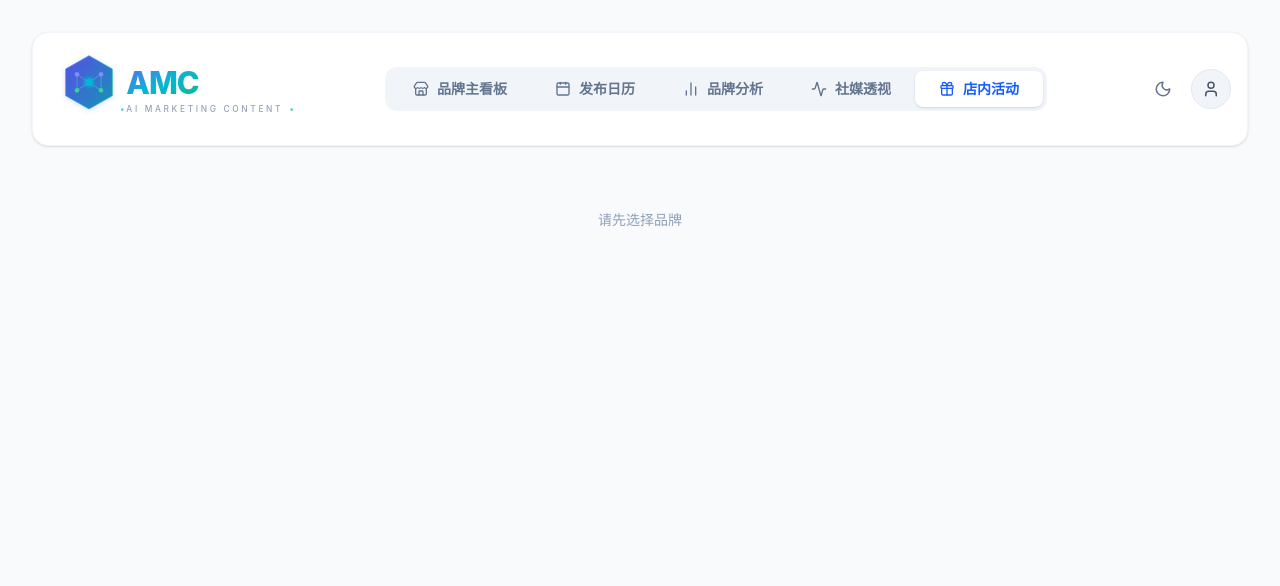
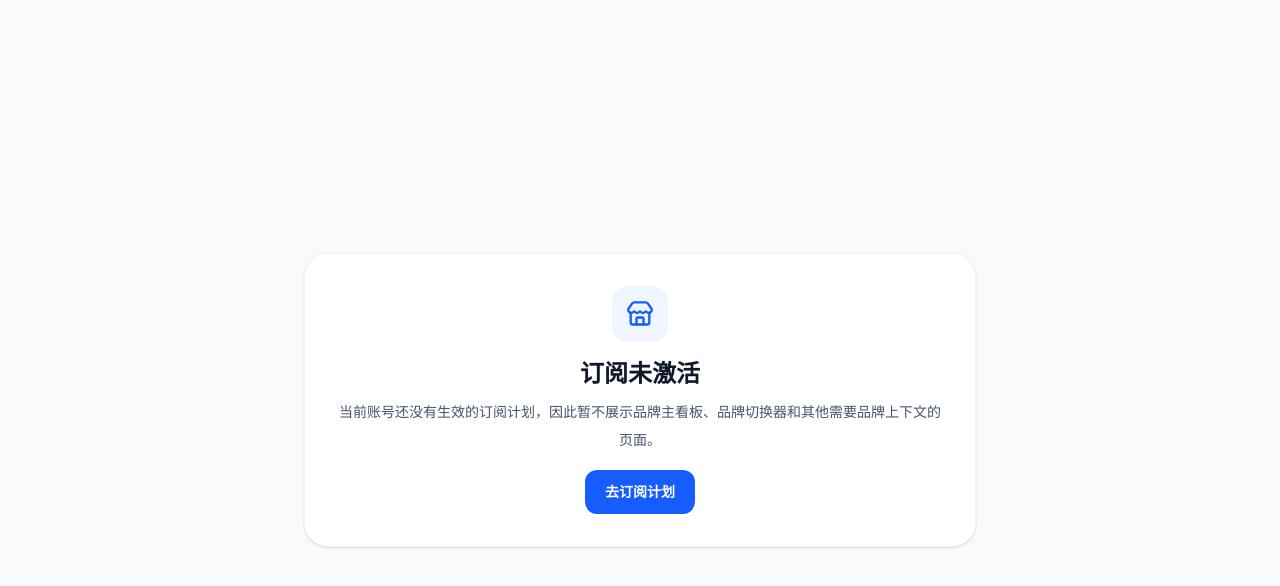
Before and after one commit to alextiannus/amc-kanban, a Next.js app: page /board/game in a window 1280 px wide. Shown: the top 586 px of the page. Built offline with nearby package versions, Linux system fonts and the light colour scheme; no server answers.

Commit message:
ui: gate brand pages until subscription is active

```diff
--- a/src/components/KanbanBoard.tsx
+++ b/src/components/KanbanBoard.tsx
@@ -1,6 +1,8 @@
 'use client'
 
 import { useState, useEffect, useRef, Suspense } from 'react'
+import { useRouter } from 'next/navigation'
+import { Store } from 'lucide-react'
 import TaskModal from './TaskModal'
 import UserSettingsModal from './UserSettingsModal'
 import ArchiveView from './ArchiveView'
@@ -22,6 +24,7 @@ interface Brand {
 }
 
 export default function KanbanBoard({ initialView = 'dashboard' }: { initialView?: 'agents' | 'archive' | 'dashboard' | 'analytics' | 'calendar' | 'game' | 'socialInsight' }) {
+  const router = useRouter()
   const [tasks, setTasks] = useState<any[]>([])
   const [activeTab, setActiveTab] = useState('pending')
   const [selectedTask, setSelectedTask] = useState<any | null>(null)
@@ -53,6 +56,7 @@ export default function KanbanBoard({ initialView = 'dashboard' }: { initialView
 
   const [newApiKey, setNewApiKey] = useState<string | null>(null)
   const [showSystemLog, setShowSystemLog] = useState(false)
+  const [subscriptionActive, setSubscriptionActive] = useState<boolean | null>(null)
   const dashboardRole = user?.dashboardRole || (user?.role === 'ADMIN' ? 'ADMIN' : 'BRAND_DIRECTOR')
 
   const activeBrandIdRef = useRef<string | undefined>(undefined)
@@ -87,6 +91,22 @@ export default function KanbanBoard({ initialView = 'dashboard' }: { initialView
       }
     } catch (e) {
       console.error('[KanbanBoard] fetchUser error', e)
+    }
+  }
+
+  const fetchSubscriptionState = async () => {
+    try {
+      const res = await fetch('/api/subscription')
+      if (!res.ok) {
+        setSubscriptionActive(false)
+        return
+      }
+
+      const data = await res.json()
+      setSubscriptionActive(data?.latestSubscription?.status === 'ACTIVE')
+    } catch (e) {
+      console.error('[KanbanBoard] fetchSubscriptionState error', e)
+      setSubscriptionActive(false)
     }
   }
 
@@ -131,6 +151,7 @@ export default function KanbanBoard({ initialView = 'dashboard' }: { initialView
 
   useEffect(() => {
     fetchUser()
+    fetchSubscriptionState()
     fetchBrands()
 
     const eventSource = new EventSource('/api/events')
@@ -145,6 +166,41 @@ export default function KanbanBoard({ initialView = 'dashboard' }: { initialView
       eventSource.close()
     }
   }, [])
+
+  if (subscriptionActive === false) {
+    return (
+      <div className="min-h-screen bg-slate-50 dark:bg-slate-950 p-4 md:p-8 flex items-center justify-center">
+        <div className="w-full max-w-2xl rounded-3xl border border-slate-100 dark:border-slate-800 bg-white dark:bg-slate-900 p-6 md:p-8 shadow-sm text-center space-y-4">
+          <div className="inline-flex items-center justify-center w-14 h-14 rounded-2xl bg-blue-50 dark:bg-blue-950/30 text-blue-600 dark:text-blue-300 mx-auto">
+            <Store size={28} />
+          </div>
+          <div className="space-y-2">
+            <h1 className="text-2xl font-black text-slate-900 dark:text-white">订阅未激活</h1>
+            <p className="text-sm leading-7 text-slate-600 dark:text-slate-300">
+              当前账号还没有生效的订阅计划，因此暂不展示品牌主看板、品牌切换器和其他需要品牌上下文的页面。
+            </p>
+          </div>
+          <button
+            onClick={() => router.push('/board/subscription')}
+            className="inline-flex items-center justify-center rounded-xl bg-blue-600 px-5 py-3 text-sm font-bold text-white hover:bg-blue-700"
+          >
+            去订阅计划
+          </button>
+        </div>
+      </div>
+    )
+  }
+
+  if (subscriptionActive === null) {
+    return (
+      <div className="min-h-screen bg-slate-50 dark:bg-slate-950 p-4 md:p-8 flex items-center justify-center">
+        <div className="flex flex-col items-center gap-3 text-slate-500 dark:text-slate-400">
+          <div className="w-8 h-8 rounded-full border-2 border-slate-200 border-t-blue-500 animate-spin" />
+          <p className="text-sm font-medium">检查订阅状态...</p>
+        </div>
+      </div>
+    )
+  }
 
   return (
     <MainLayout
```
